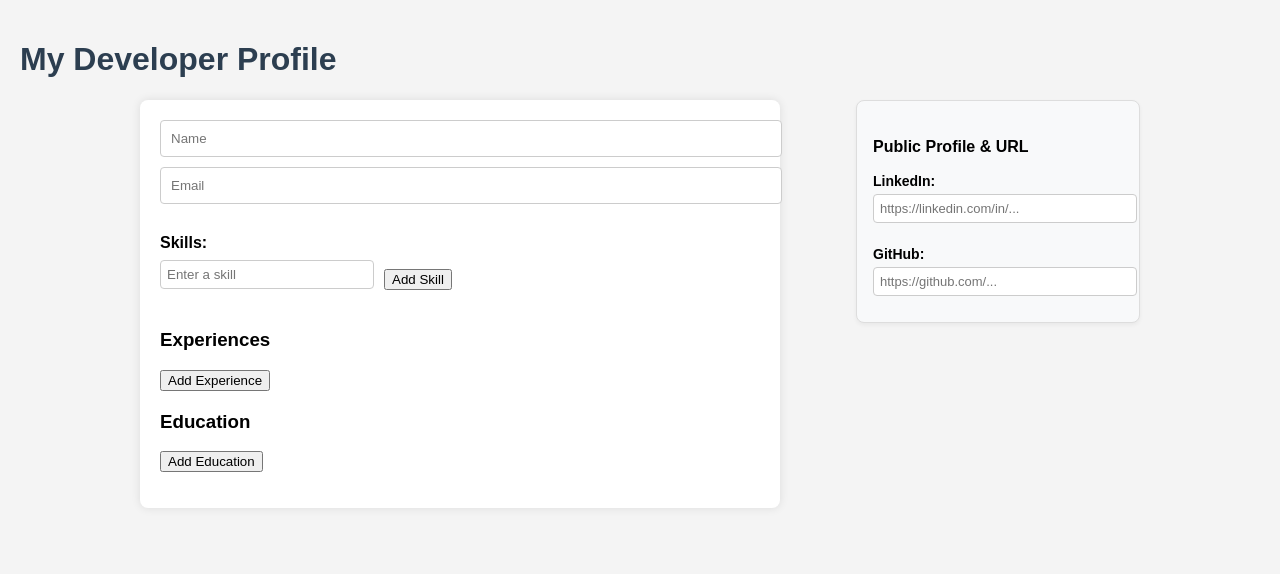
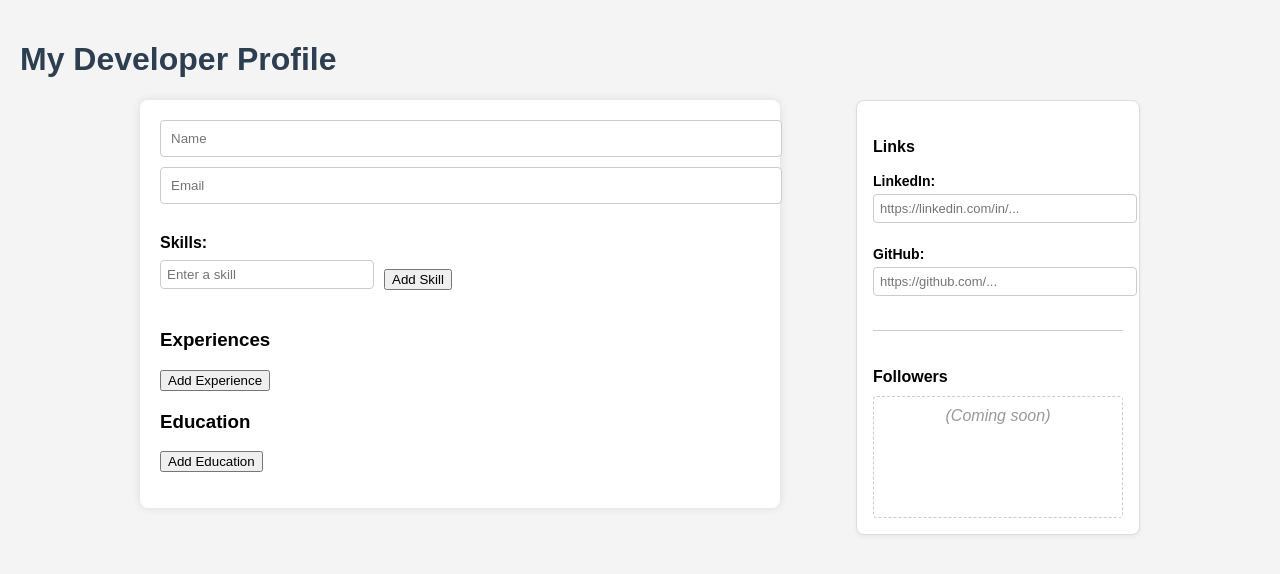
Before and after one commit to ArmandMetal-22/newsclip_portfolio, a React app in the folder client/: page / in a window 1280 px wide. Shown: the top 574 px of the page. Built offline with nearby package versions, Linux system fonts and the light colour scheme.

Commit message:
[ADD] Followers: * Added followers section (TBD)

```diff
--- a/client/src/components/ProfileForm.js
+++ b/client/src/components/ProfileForm.js
@@ -44,8 +44,14 @@ const ProfileForm = () => {
   };
 
   return (
-    <div style={{ maxWidth: '1000px', margin: '0 auto', display: 'flex', gap: '40px', alignItems: 'flex-start' }}>
-      {/* Left side: Main form */}
+    <div style={{
+      maxWidth: '1000px',
+      margin: '0 auto',
+      display: 'flex',
+      gap: '40px',
+      alignItems: 'flex-start'
+    }}>
+      {/* Left Side - Main Form */}
       <div style={{ flex: 1 }}>
         <form>
           <input name="name" placeholder="Name" value={profile.name} onChange={handleChange} /><br />
@@ -147,16 +153,16 @@ const ProfileForm = () => {
         </form>
       </div>
 
-      {/* Right side: LinkedIn-style Links section */}
+      {/* Right Side - LinkedIn-style Sidebar */}
       <div style={{
         width: '250px',
         border: '1px solid #ddd',
         borderRadius: '8px',
         padding: '16px',
-        backgroundColor: '#f8f9fa',
+        backgroundColor: 'white',
         boxShadow: '0 2px 4px rgba(0, 0, 0, 0.05)'
       }}>
-        <h4 style={{ marginBottom: '16px' }}>Public Profile & URL</h4>
+        <h4 style={{ marginBottom: '16px' }}>Links</h4>
 
         <div style={{ marginBottom: '12px' }}>
           <label htmlFor="linkedin" style={{ fontWeight: 'bold', fontSize: '14px' }}>LinkedIn:</label>
@@ -178,7 +184,7 @@ const ProfileForm = () => {
           />
         </div>
 
-        <div>
+        <div style={{ marginBottom: '24px' }}>
           <label htmlFor="github" style={{ fontWeight: 'bold', fontSize: '14px' }}>GitHub:</label>
           <input
             type="text"
@@ -196,6 +202,24 @@ const ProfileForm = () => {
               borderRadius: '4px'
             }}
           />
+        </div>
+
+        {/* Followers Section (blank placeholder) */}
+        <div style={{ borderTop: '1px solid #ccc', paddingTop: '16px' }}>
+          <h4 style={{ fontSize: '16px', marginBottom: '0' }}>Followers</h4>
+          <div style={{
+            minHeight: '100px',
+            backgroundColor: '#fff',
+            marginTop: '10px',
+            border: '1px dashed #ccc',
+            borderRadius: '4px',
+            padding: '10px',
+            textAlign: 'center',
+            color: '#999',
+            fontStyle: 'italic'
+          }}>
+            (Coming soon)
+          </div>
         </div>
       </div>
 
```
